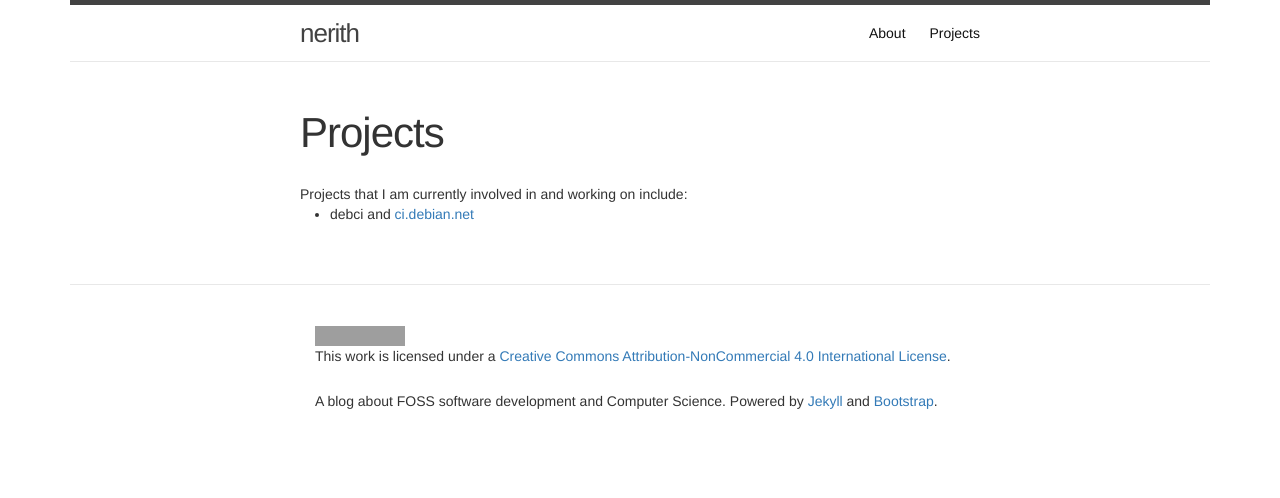
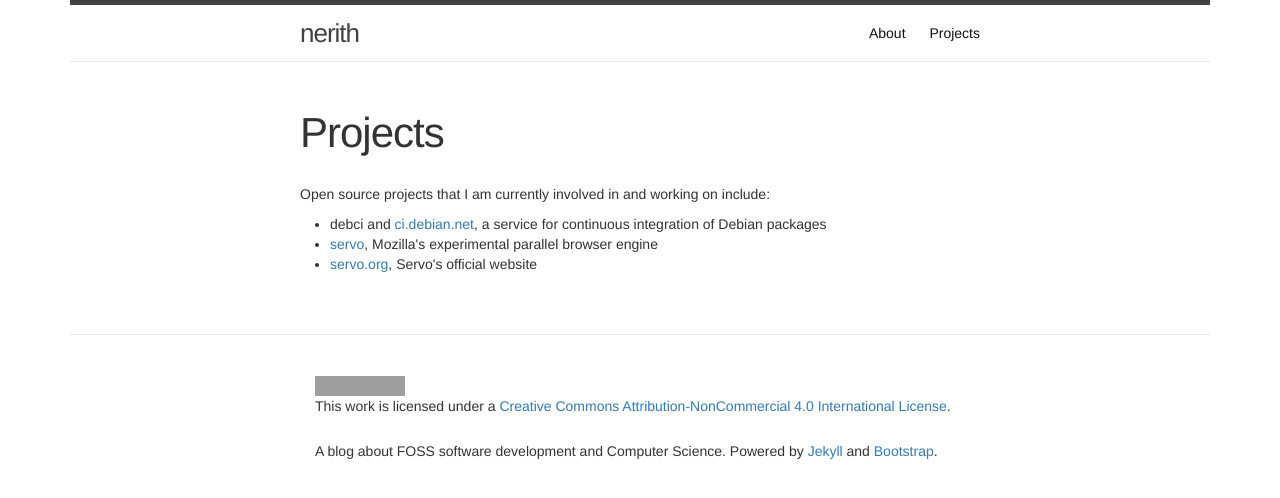
Before and after one commit to nerith/nerith.github.io, a Jekyll site: the page built from projects/index.html, in a window 1280 px wide. Shown: the top 498 px of the page. Built offline with Jekyll 4.4.1, drawn with Linux system fonts in a browser that asks for light colours; grey boxes are pictures that could not be loaded.

Commit message:
Update the projects page

```diff
--- a/projects/index.html
+++ b/projects/index.html
@@ -4,8 +4,10 @@ title: Projects
 permalink: /projects/
 ---
 
-Projects that I am currently involved in and working on include:
+<p>Open source projects that I am currently involved in and working on include:</p>
 
 <ul>
-  <li>debci and <a href='https://ci.debian.net'>ci.debian.net</a></li>
+  <li>debci and <a href='https://ci.debian.net'>ci.debian.net</a>, a service for continuous integration of Debian packages</li>
+  <li><a href='https://www.github.com/servo/servo'>servo</a>, Mozilla's experimental parallel browser engine</li>
+  <li><a href='http://www.servo.org'>servo.org</a>, Servo's official website</li>
 </ul>
```
